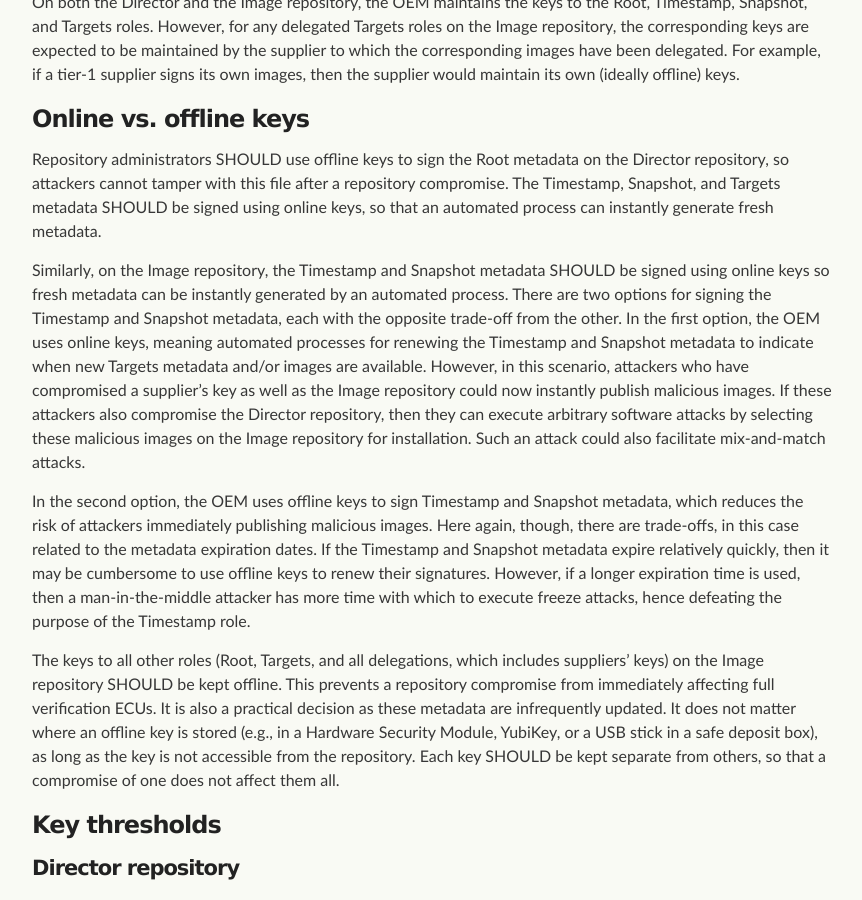
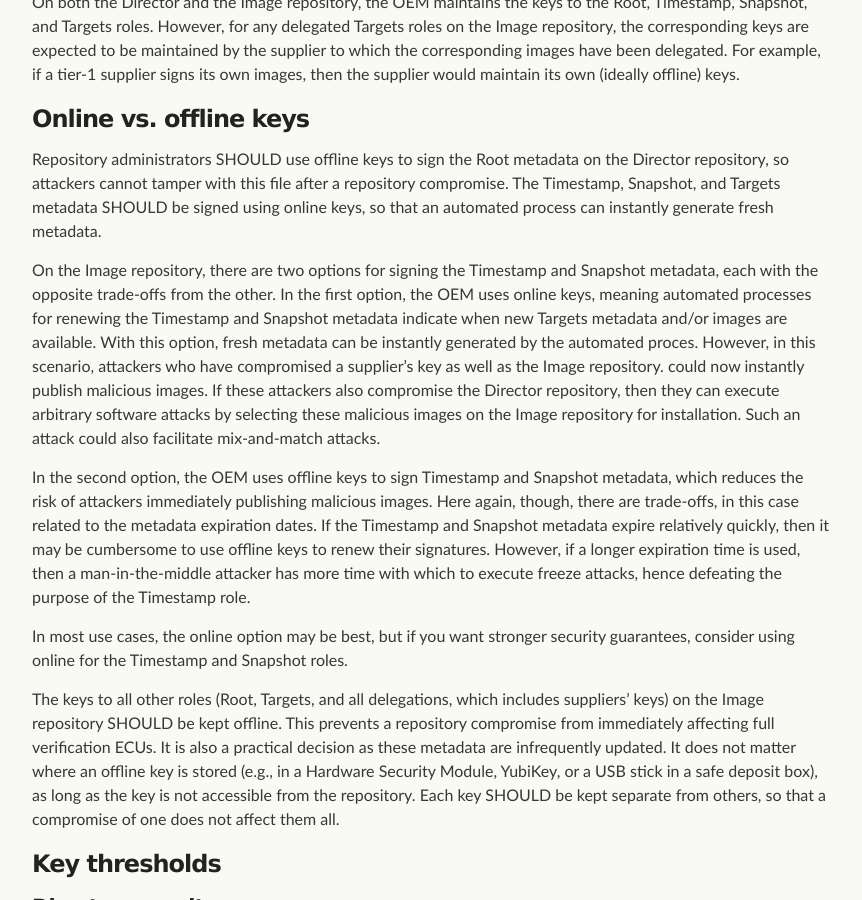
Before and after one commit to uptane/deployment-considerations, a Jekyll site: the page built from key_management.md, in a window 1280 px wide and 900 px high, scrolled down 476 px. Shown: the whole window, without its empty margins (208-1070 px from the left). Built offline with Jekyll 4.4.1, drawn with Linux system fonts in a browser that asks for light colours; our own code applies the rules of GitHub Pages for plain Markdown files.

Commit message:
fixing copy per Trishank's suggestion
See if this is a better way for handing the offline vs. online keys debate for the Image repository

```diff
--- a/key_management.md
+++ b/key_management.md
@@ -16,9 +16,11 @@ On both the Director and the Image repository, the OEM maintains the keys to the
 
 Repository administrators SHOULD use offline keys to sign the Root metadata on the Director repository, so attackers cannot tamper with this file after a repository compromise. The Timestamp, Snapshot, and Targets metadata SHOULD be signed using online keys, so that an automated process can instantly generate fresh metadata.
 
-Similarly, on the Image repository, the Timestamp and Snapshot metadata SHOULD be signed using online keys so fresh metadata can be instantly generated by an automated process. There are two options for signing the Timestamp and Snapshot metadata, each with the opposite trade-off from the other. In the first option, the OEM uses online keys, meaning automated processes for renewing the Timestamp and Snapshot metadata to indicate when new Targets metadata and/or images are available. However, in this scenario, attackers who have compromised a supplier's key as well as the Image repository could now instantly publish malicious images. If these attackers also compromise the Director repository, then they can execute arbitrary software attacks by selecting these malicious images on the Image repository for installation. Such an attack could also facilitate mix-and-match attacks.
+On the Image repository, there are two options for signing the Timestamp and Snapshot metadata, each with the opposite trade-offs from the other. In the first option, the OEM uses online keys, meaning automated processes for renewing the Timestamp and Snapshot metadata indicate when new Targets metadata and/or images are available. With this option, fresh metadata can be instantly generated by the automated proces. However, in this scenario, attackers who have compromised a supplier's key as well as the Image repository. could now instantly publish malicious images. If these attackers also compromise the Director repository, then they can execute arbitrary software attacks by selecting these malicious images on the Image repository for installation. Such an attack could also facilitate mix-and-match attacks.
 
 In the second option, the OEM uses offline keys to sign Timestamp and Snapshot metadata, which reduces the risk of attackers immediately publishing malicious images. Here again, though, there are trade-offs, in this case related to the metadata expiration dates. If the Timestamp and Snapshot metadata expire relatively quickly, then it may be cumbersome to use offline keys to renew their signatures. However, if a longer expiration time is used, then a man-in-the-middle attacker has more time with which to execute freeze attacks, hence defeating the purpose of the Timestamp role.
+
+In most use cases, the online option may be best, but if you want stronger security guarantees, consider using  online for the Timestamp and Snapshot roles.
 
 The keys to all other roles (Root, Targets, and all delegations, which includes suppliers' keys) on the Image repository SHOULD be kept offline. This prevents a repository compromise from immediately affecting full verification ECUs. It is also a practical decision as these metadata are infrequently updated. It does not matter where an offline key is stored (e.g., in a Hardware Security Module, YubiKey, or a USB stick in a safe deposit box), as long as the key is not accessible from the repository. Each key SHOULD be kept separate from others, so that a compromise of one does not affect them all.
 
```
